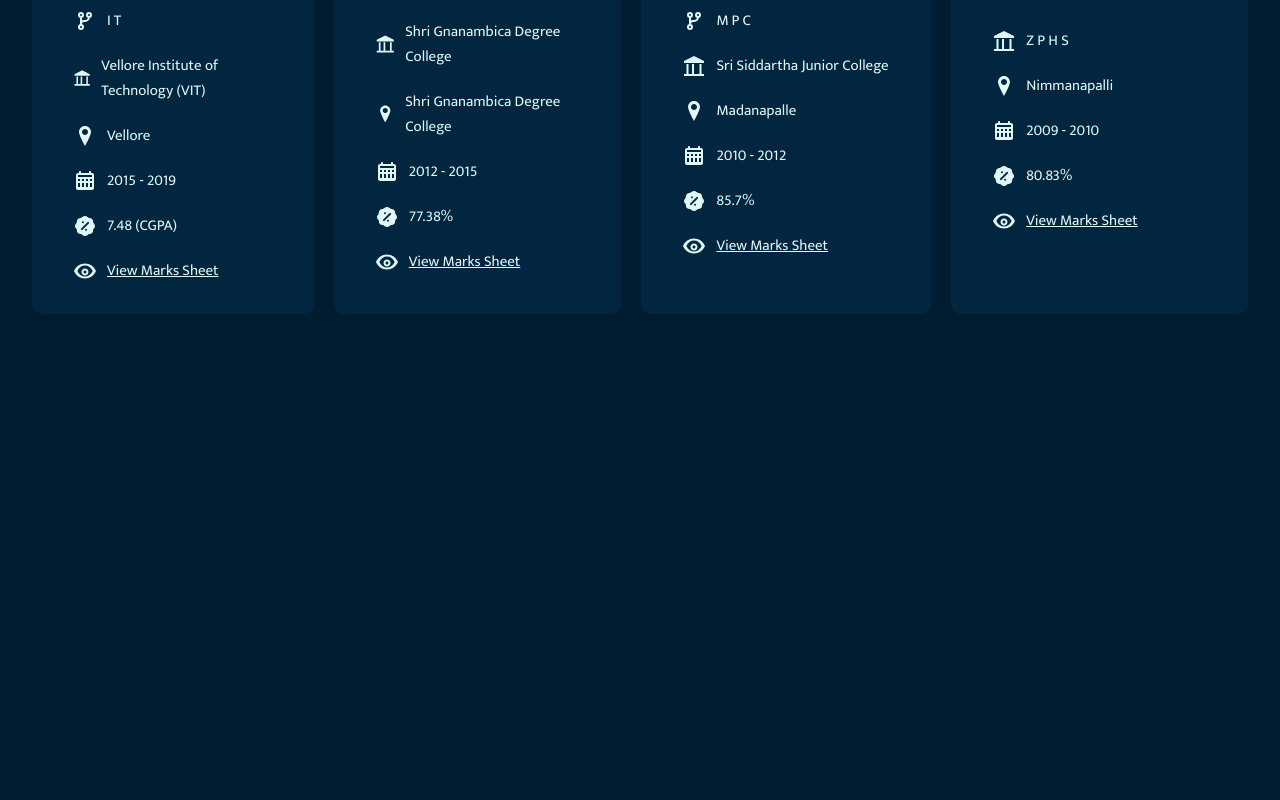
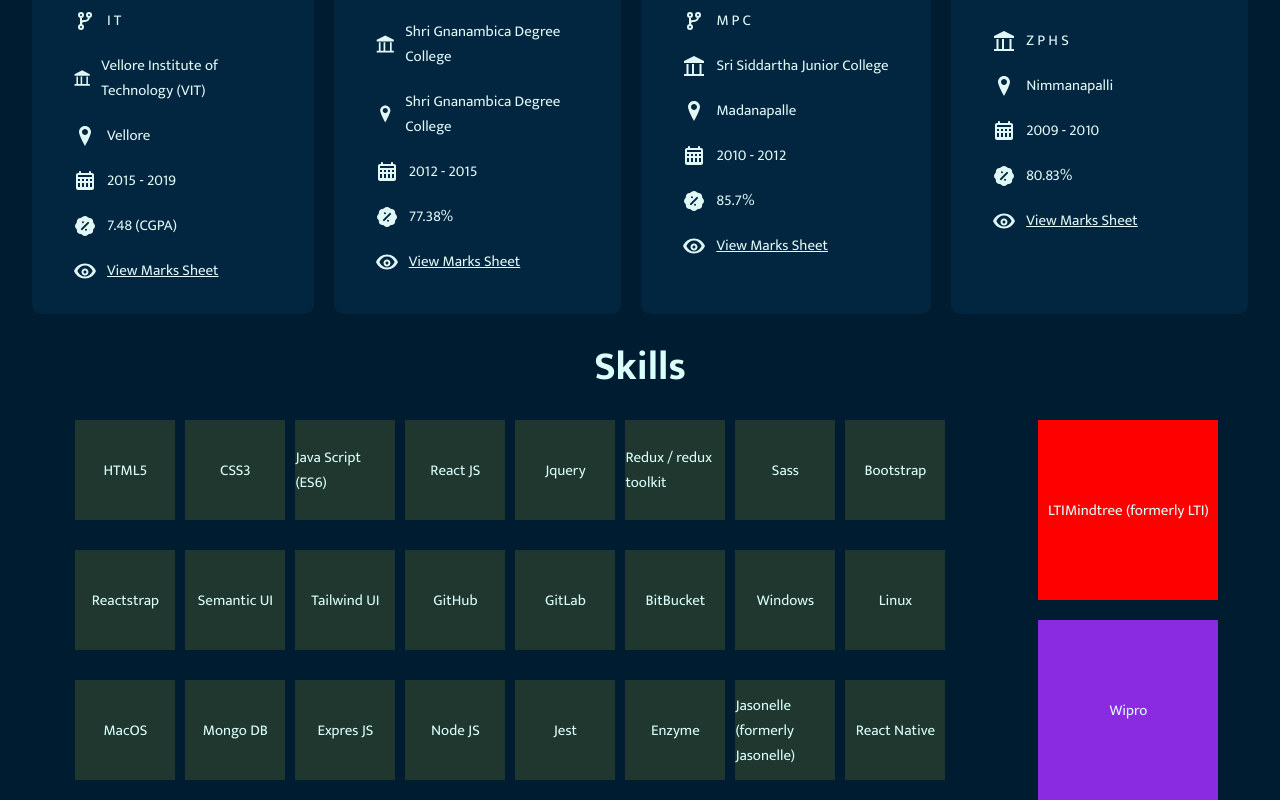
Before and after one commit to Pvybhav/pvybhav.github.io, a React (Vite) app: page /#/about in a window 1280 px wide. Shown: the part 374-1174 px from the top of the page. Before the commit the page ends 800 px from the top, so only its background shows below. Built offline with nearby package versions, Linux system fonts and the light colour scheme.

Commit message:
Education component refactoring and adding skills section

```diff
--- a/src/components/EducationCard.css
+++ b/src/components/EducationCard.css
@@ -1,3 +1,20 @@
+.education-details-card-container {
+  display: grid;
+  grid-template-columns: auto auto auto auto;
+  gap: 2rem;
+  width: 95%;
+  margin: 0 auto;
+}
+
+.education-section-header {
+  font-size: 4rem;
+  padding: 2rem;
+  display: flex;
+  flex-direction: column;
+  flex-wrap: nowrap;
+  align-items: center;
+}
+
 .card {
   position: relative;
   background-color: #022640;
@@ -5,7 +22,7 @@
   border-radius: 1rem;
 
   color: var(--dark-text);
-  transition: transform 0.3s ease, box-shadow 0.3s ease, border 0.3s ease;
+  transition: transform 0.5s ease, box-shadow 0.5s ease, border 0.5s ease;
   border: 1px solid transparent;
   .card-header {
     padding: 0 1rem;
@@ -88,10 +105,6 @@
   box-shadow: rgba(64, 115, 234, 0.19) 0px 5px 10px,
     rgba(202, 48, 48, 0.23) 0px 3px 3px;
   border-color: gray;
-}
-
-.card:hover {
-  font-weight: bold;
   color: darksalmon;
 }
 
--- a/src/components/EducationCard.tsx
+++ b/src/components/EducationCard.tsx
@@ -5,19 +5,17 @@ import CalendarIcon from "../assets/Images/svg/CalendarIcon.tsx";
 import LocationPinIcon from "../assets/Images/svg/LocationPinIcon.tsx";
 import InstitutionIcon from "../assets/Images/svg/InstitutionIcon.tsx";
 import PercentageIcon from "../assets/Images/svg/PercentageIcon.tsx";
+import { EDUCATION_DETAILS } from "../utils/constants.ts";
 
-interface CourseDetails {
-  title: string;
-  branch?: string;
-  institueName: string;
-  instituteLocation: string;
-  courseDuration: string;
-  percentage?: string;
-  cgpa?: string;
-  certificate: string;
-}
+const EducationCard = () => {
+  return (
+    <section>
+      <h2 className="education-section-header">Education</h2>
 
-const EducationCard = ({
+      <div className="education-details-card-container">
+        {EDUCATION_DETAILS.map(
+          (
+            {
               title,
               branch,
               institueName,
@@ -26,9 +24,10 @@ const EducationCard = ({
               percentage,
               cgpa,
               certificate,
-}: CourseDetails) => {
-  return (
-    <div className="card">
+            },
+            index
+          ) => (
+            <div className="card" key={index}>
               <div className="card-header">
                 <div className="title">{title}</div>
               </div>
@@ -60,12 +59,20 @@ const EducationCard = ({
                 </div>
                 <div className="certificate">
                   <EyeIcon />
-          <a href={certificate} target="_blank" rel="noopener noreferrer">
+                  <a
+                    href={certificate}
+                    target="_blank"
+                    rel="noopener noreferrer"
+                  >
                     View Marks Sheet
                   </a>
                 </div>
               </div>
             </div>
+          )
+        )}
+      </div>
+    </section>
   );
 };
 
--- /dev/null
+++ b/src/components/Skills.css
@@ -0,0 +1,52 @@
+.skills-details-card-container {
+  width: 95%;
+  display: flex;
+  flex-direction: row;
+  justify-content: space-around;
+  gap: 2rem;
+  margin: 0 auto;
+  .icon-container {
+    display: flex;
+    flex: 4;
+    gap: 1rem;
+    flex-wrap: wrap;
+    justify-content: center;
+    .icon {
+      width: 10rem;
+      height: 10rem;
+      background-color: rgb(32, 55, 47);
+      display: flex;
+      align-items: center;
+      justify-content: center;
+    }
+  }
+  .where-ive-worked {
+    display: flex;
+    flex: 1;
+    justify-content: flex-start;
+    flex-direction: column;
+    flex-wrap: wrap;
+    gap: 2rem;
+    .company {
+      width: 18rem;
+      height: 18rem;
+      display: flex;
+      justify-content: center;
+      align-items: center;
+      background: blueviolet;
+      margin: 0 auto;
+    }
+    .company.current {
+      background-color: red;
+    }
+  }
+}
+
+.skills-section-header {
+  font-size: 4rem;
+  padding: 2rem;
+  display: flex;
+  flex-direction: column;
+  flex-wrap: nowrap;
+  align-items: center;
+}
--- /dev/null
+++ b/src/components/Skills.tsx
@@ -0,0 +1,74 @@
+import "./Skills.css";
+
+const Skills = () => {
+  return (
+    <section>
+      <h2 className="skills-section-header">Skills</h2>
+
+      <div className="skills-details-card-container">
+        <div className="icon-container">
+          {/* Front end */}
+          <div className="icon">HTML5</div>
+          <div className="icon">CSS3</div>
+          <div className="icon">Java Script (ES6)</div>
+
+          {/* Frontend Frameworks */}
+          <div className="icon">React JS</div>
+          <div className="icon">Jquery</div>
+
+          {/* State management libraries */}
+          <div className="icon">Redux / redux toolkit</div>
+
+          {/* CSS frameworks */}
+          <div className="icon">Sass</div>
+          <div className="icon">Bootstrap</div>
+          <div className="icon">Reactstrap</div>
+          <div className="icon">Semantic UI</div>
+          <div className="icon">Tailwind UI</div>
+
+          {/* Source Control */}
+          <div className="icon">GitHub</div>
+          <div className="icon">GitLab</div>
+          <div className="icon">BitBucket</div>
+
+          {/* OS */}
+          <div className="icon">Windows</div>
+          <div className="icon">Linux</div>
+          <div className="icon">MacOS</div>
+
+          {/* Database */}
+          <div className="icon">Mongo DB</div>
+
+          {/* Middleware */}
+          <div className="icon">Expres JS</div>
+
+          {/* Backend */}
+          {/* <div className="icon">Python</div> */}
+          <div className="icon">Node JS</div>
+
+          {/* Testing frameworks */}
+          <div className="icon">Jest</div>
+          <div className="icon">Enzyme</div>
+          {/* <div className="icon">React testing library</div> */}
+
+          {/* Others */}
+          {/* <div className="icon">Devops</div> */}
+
+          <div className="icon">Jasonelle (formerly Jasonelle)</div>
+
+          {/* IT Service Management */}
+          {/* <div className="icon">Jira</div> */}
+
+          {/* Mobile development */}
+          <div className="icon">React Native</div>
+        </div>
+        <div className="where-ive-worked">
+          <div className="company current">LTIMindtree (formerly LTI)</div>
+          <div className="company">Wipro</div>
+        </div>
+      </div>
+    </section>
+  );
+};
+
+export default Skills;
--- a/src/pages/About.css
+++ b/src/pages/About.css
@@ -3,21 +3,4 @@
     width: 90%;
     margin: 0 auto;
   }
-
-  .education-details-card-container {
-    display: grid;
-    grid-template-columns: auto auto auto auto;
-    gap: 2rem;
-    width: 95%;
-    margin: 0 auto;
-  }
-
-  .education-section-header {
-    font-size: 4rem;
-    padding: 2rem;
-    display: flex;
-    flex-direction: column;
-    flex-wrap: nowrap;
-    align-items: center;
-  }
 }
--- a/src/pages/About.tsx
+++ b/src/pages/About.tsx
@@ -1,43 +1,12 @@
 import EducationCard from "../components/EducationCard";
-import { EDUCATION_DETAILS } from "../utils/constants";
+import Skills from "../components/Skills";
 import "./About.css";
 
 const About = () => {
   return (
     <div className="about-page">
-      <section>
-        <h2 className="education-section-header">Education</h2>
-
-        <div className="education-details-card-container">
-          {EDUCATION_DETAILS.map(
-            (
-              {
-                title,
-                branch,
-                institueName,
-                instituteLocation,
-                courseDuration,
-                percentage,
-                cgpa,
-                certificate,
-              },
-              index
-            ) => (
-              <EducationCard
-                key={index}
-                title={title}
-                branch={branch}
-                institueName={institueName}
-                instituteLocation={instituteLocation}
-                courseDuration={courseDuration}
-                percentage={percentage}
-                cgpa={cgpa}
-                certificate={certificate}
-              />
-            )
-          )}
-        </div>
-      </section>
+      <EducationCard />
+      <Skills />
     </div>
   );
 };
```
Lines whose indentation alone changed are shown as unchanged.
